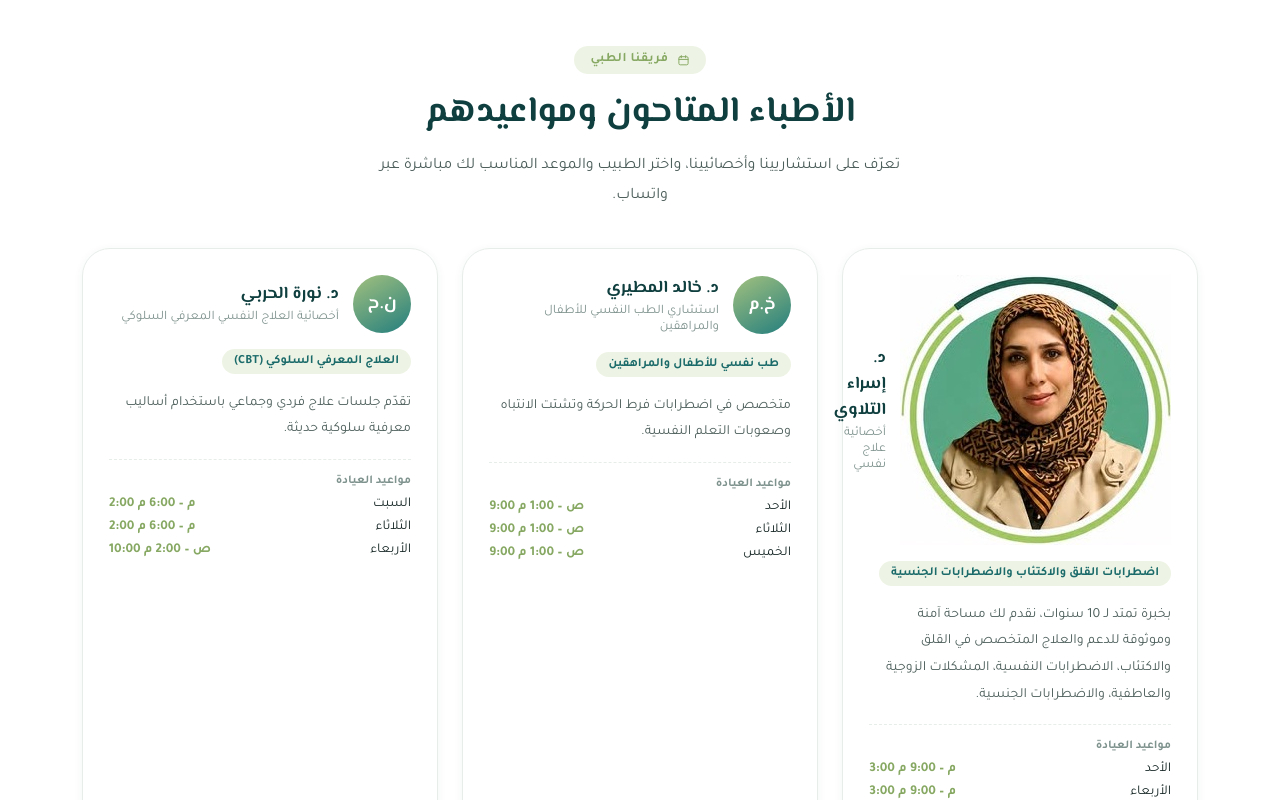
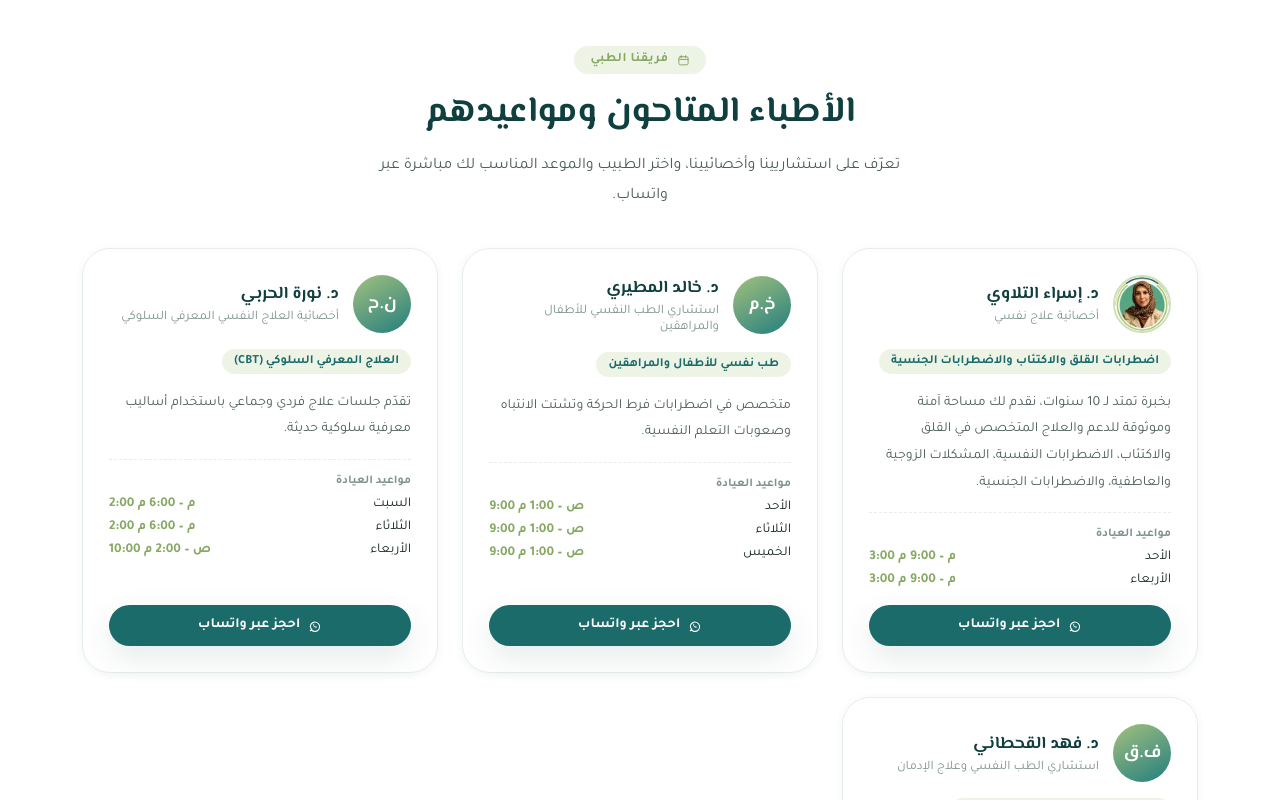
Before and after one commit to asadi80/rouh, a React (Vite) app: page / in a window 1280 px wide. Shown: the part 816-1616 px from the top of the page. Built offline with nearby package versions, Linux system fonts and the light colour scheme.

Commit message:
updating location

```diff
--- a/src/components/Doctors.css
+++ b/src/components/Doctors.css
@@ -44,6 +44,15 @@
   display: flex;
   align-items: center;
   justify-content: center;
+}
+
+.doctor-card__photo {
+  flex-shrink: 0;
+  width: 58px;
+  height: 58px;
+  border-radius: 50%;
+  object-fit: cover;
+  border: 2px solid var(--sage-300);
 }
 
 .doctor-card__top h3 {
```
